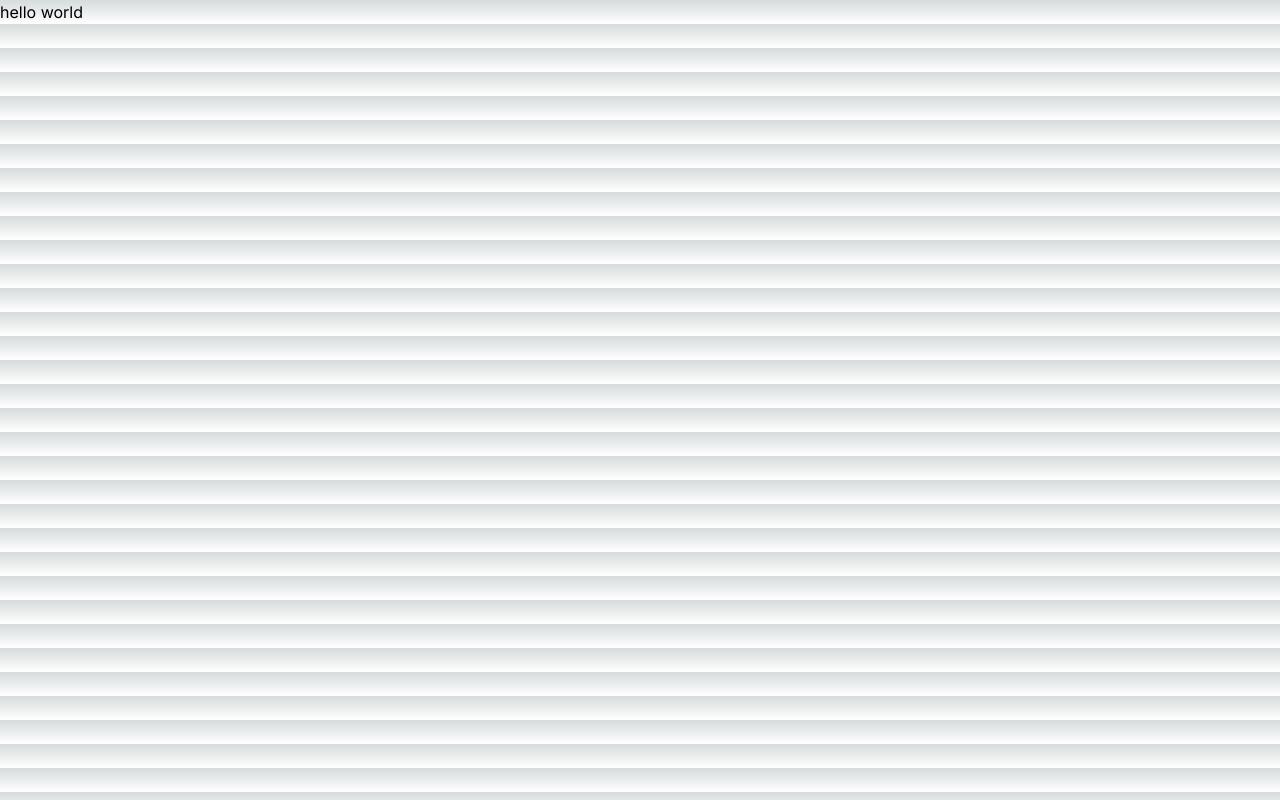
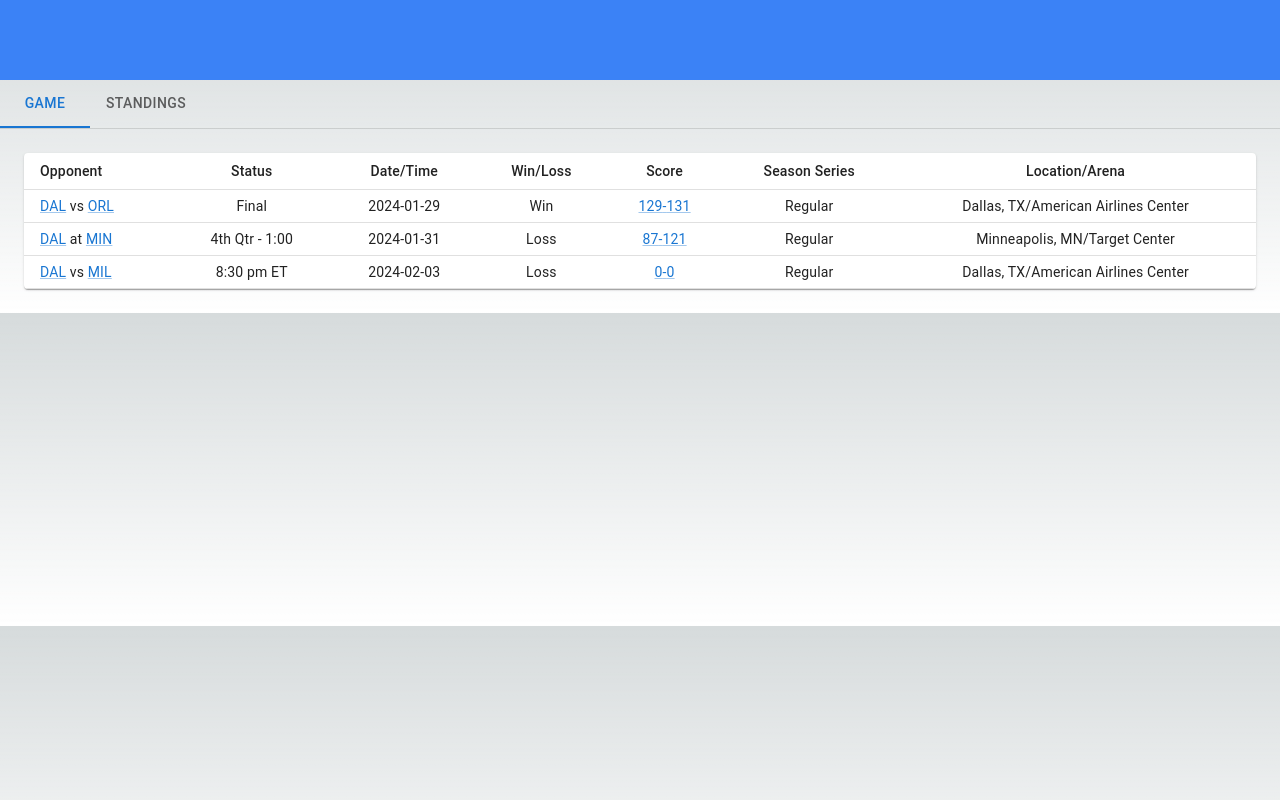
Before and after one commit to LucienCariffe/Mavericks-Project, a Next.js app in the folder mavericks/: page / in a window 1280 px wide. Built offline with nearby package versions, Linux system fonts and the light colour scheme.

Commit message:
commiting layout and page

```diff
--- a/mavericks/src/app/layout.js
+++ b/mavericks/src/app/layout.js
@@ -1,17 +1,19 @@
 import { Inter } from "next/font/google";
 import "./globals.css";
 
-const inter = Inter({ subsets: ["latin"] });
 
-export const metadata = {
-  title: "Create Next App",
-  description: "Generated by create next app",
-};
+;
+
+
 
 export default function RootLayout({ children }) {
   return (
     <html lang="en">
-      <body className={inter.className}>{children}</body>
+    {
+    }
+
+    <head />
+    <body>{children}</body>
     </html>
   );
 }
--- a/mavericks/src/app/page.js
+++ b/mavericks/src/app/page.js
@@ -1,7 +1,7 @@
-import Image from "next/image";
+import Header from "@/app/components/header";
 
 export default function Home() {
   return (
-   <h1>hello world</h1>
+  <Header/>
   );
 }
```
